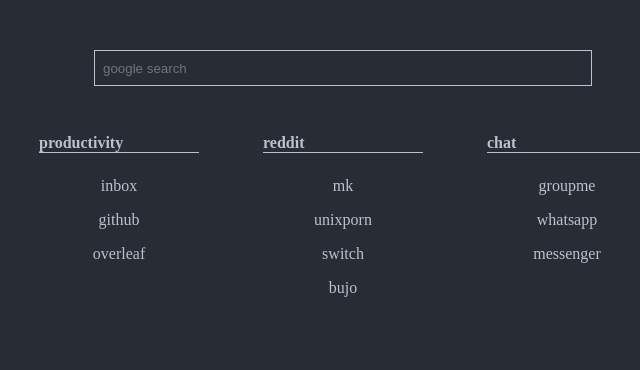
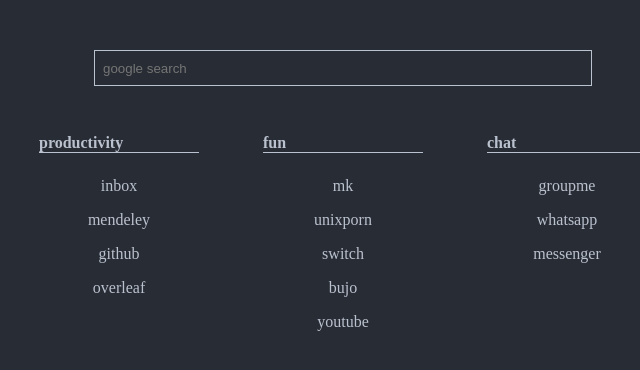
Before and after one commit to jtlaune/jtlaune.github.io, a Jekyll site: the page startpage.html, which Jekyll copies as it is, in a window 1280 px wide. Shown: the top 370 px of the page, without its empty margins (297-937 px from the left). Built offline with Jekyll 4.4.1, drawn with Linux system fonts in a browser that asks for light colours.

Commit message:
Add links to startpage

```diff
--- a/startpage.html
+++ b/startpage.html
@@ -130,6 +130,7 @@
 		  <ul>
 			<li><p>productivity</p></li>
 			<li><a href="https://inbox.google.com">inbox</a></li>
+			<li><a href="https://www.mendeley.com/library/">mendeley</a></li>
 			<li><a href="https://www.github.com">github</a></li>
 			<li><a href="https://overleaf.com">overleaf</a></li>
 		  </ul>
@@ -137,11 +138,12 @@
 
 		<div class="favorites-list">
 		  <ul>
-			<li><p>reddit</p></li>
+			<li><p>fun</p></li>
 			<li><a href="https://reddit.com/r/mechanicalkeyboards/">mk</a></li>
 			<li><a href="https://reddit.com/r/unixporn/">unixporn</a></li>
 			<li><a href="https://reddit.com/r/nintendoswitch/">switch</a></li>
 			<li><a href="https://reddit.com/r/bujo/">bujo</a></li>
+			<li><a href="https://www.youtube.com/feed/subscriptions">youtube</a></li>
 		  </ul>
 		</div>
 
```
